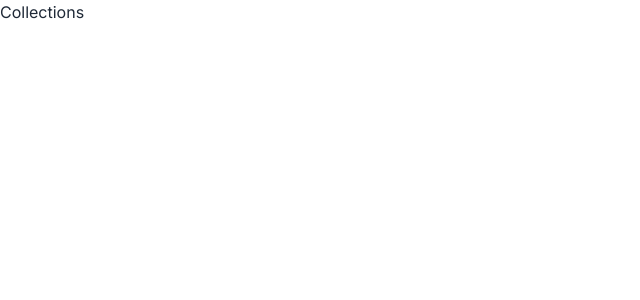
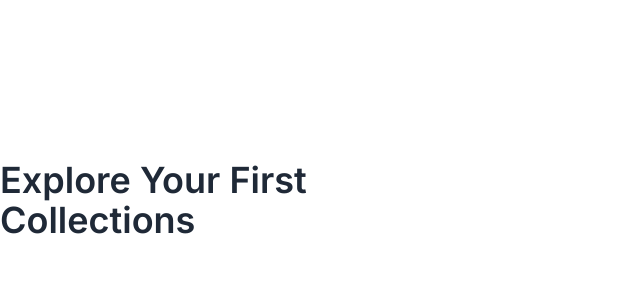
Before and after one commit to ATOM03/Astrix-Project, a Next.js app: page /components/Collections in a window 1280 px wide. Shown: the top 300 px of the page, without its empty margins (0-640 px from the left). Built offline with nearby package versions, Linux system fonts and the light colour scheme.

Commit message:
Changes in the Events sections

```diff
--- a/src/app/components/Collections/page.tsx
+++ b/src/app/components/Collections/page.tsx
@@ -1,7 +1,16 @@
 "use client";
 
 function Collections() {
-  return <div> Collections</div>;
+  return (
+    <div className="py-40">
+      <div>
+        <h2 className="text-4xl font-semibold">
+          Explore Your First
+          <br /> Collections
+        </h2>
+      </div>
+    </div>
+  );
 }
 
 export default Collections;
--- a/src/app/components/Events/page.tsx
+++ b/src/app/components/Events/page.tsx
@@ -1,7 +1,16 @@
 "use client";
 
 function Events() {
-  return <div>Events</div>;
+  return (
+    <div className="py-40">
+      <div>
+        <h2 className="text-4xl font-semibold">
+          Explore Your First
+          <br /> Event
+        </h2>
+      </div>
+    </div>
+  );
 }
 
 export default Events;
--- a/src/app/page.tsx
+++ b/src/app/page.tsx
@@ -69,7 +69,7 @@ export default function Home() {
           </div>
         </div>
       </div>
-      <div className="flex justify-center items-center w-2/5">
+      <div className="flex justify-center w-2/5">
         <EventDetails />
       </div>
     </main>
```
